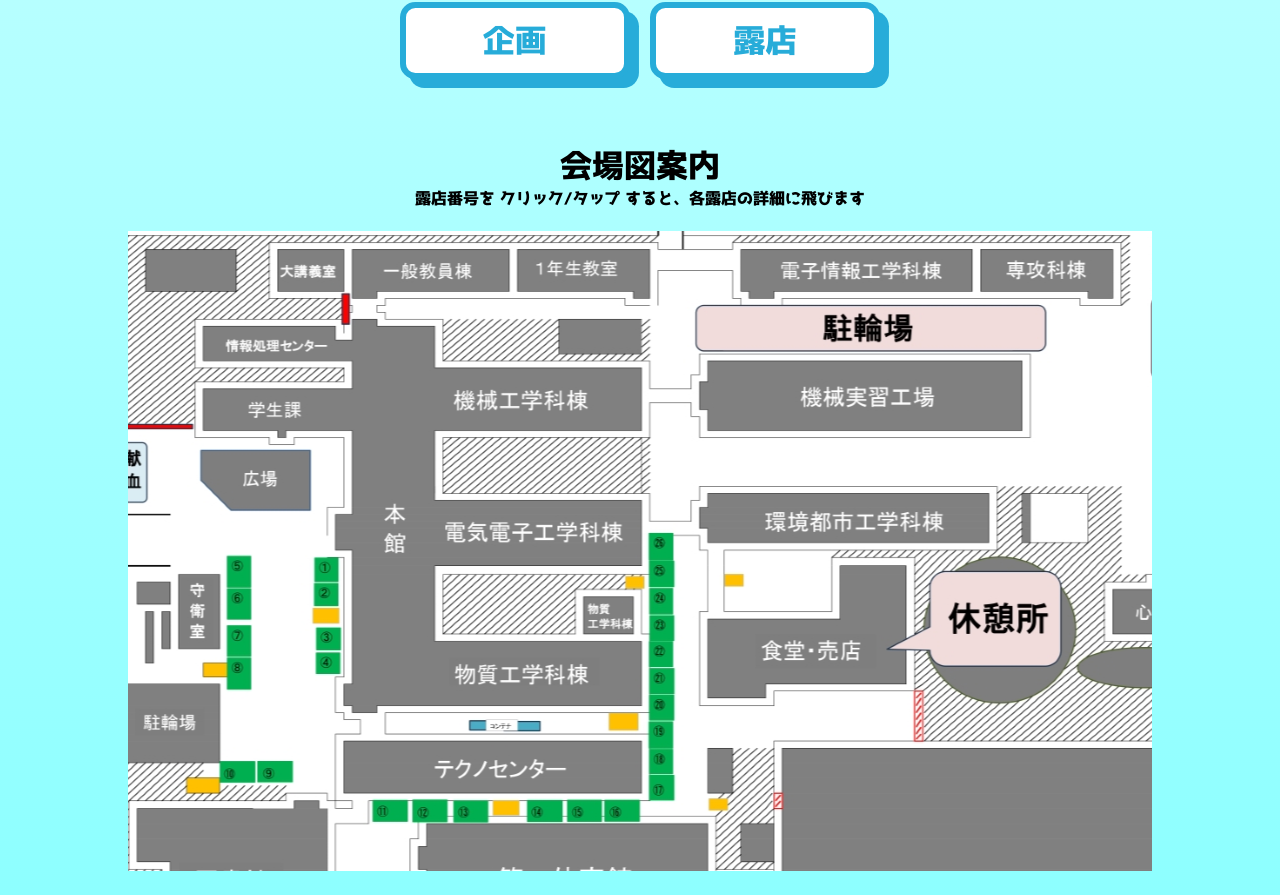
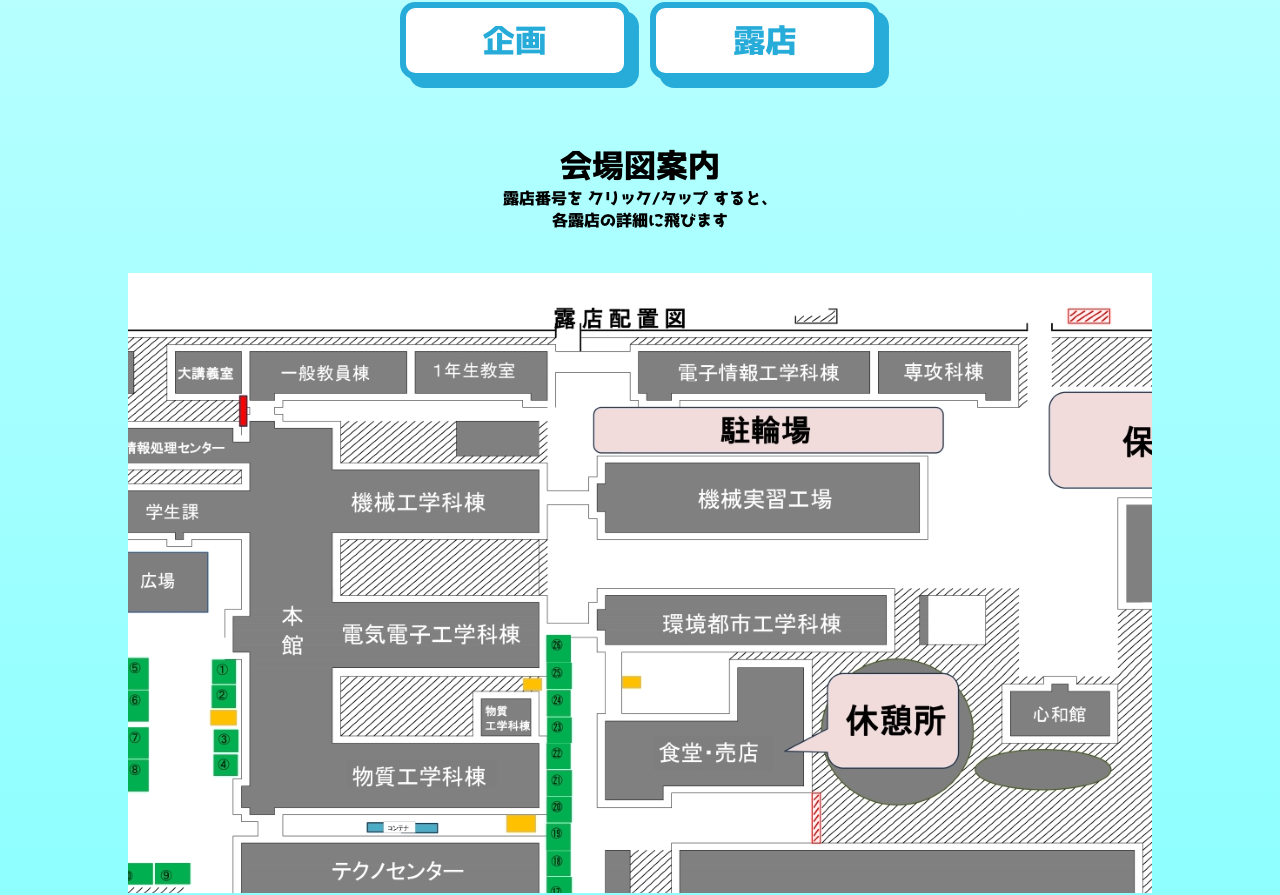
Before and after one commit to nitfc-festival-system-team/2023hp, a Next.js app: page / in a window 1280 px wide. Shown: the part 1587-2482 px from the top of the page. Built offline with nearby package versions, Linux system fonts and the light colour scheme; a web font is replaced by a local one.

Commit message:
style: マップ位置調整

```diff
--- a/src/components/Map.tsx
+++ b/src/components/Map.tsx
@@ -9,7 +9,11 @@ export const Map = () => {
   return (
     <>
       <h1 style={{ marginTop: "1rem" }}>{"会場図案内"}</h1>
-      <p>{"露店番号を クリック/タップ すると、各露店の詳細に飛びます"}</p>
+      <p style={{ textAlign: "center" }}>
+        露店番号を クリック/タップ すると、
+        <br />
+        各露店の詳細に飛びます
+      </p>
       <br />
       <div
         style={{
--- a/src/components/VenueImageMap.tsx
+++ b/src/components/VenueImageMap.tsx
@@ -2,6 +2,7 @@ import { useCheckIsMobile } from "@/features/checkIsMobile";
 
 export const VenueMap = () => {
   const [isMobile, device] = useCheckIsMobile();
+  console.log(device);
 
   return (
     <>
@@ -10,8 +11,12 @@ export const VenueMap = () => {
         useMap="#ImageMap"
         alt="venue-map"
         style={{
-          marginLeft: device != "iPad" ? "10vw" : "0",
-          translate: isMobile ? "48vw 5vh" : "8vw 20vh",
+          translate: isMobile
+            ? device === "iPad"
+              ? "50vw 5vh"
+              : "25vh 15vh"
+            : "5vw 30vh",
+          scale: isMobile ? "0.9" : "1",
         }}
       />
       <map name="ImageMap">
--- a/src/features/checkIsMobile.ts
+++ b/src/features/checkIsMobile.ts
@@ -26,7 +26,7 @@ export function useCheckIsMobile(): [boolean | null, string] {
     } else {
       setDevice("PC");
     }
-  }, [device]);
+  }, []);
 
   return [isMobile, device];
 }
```
